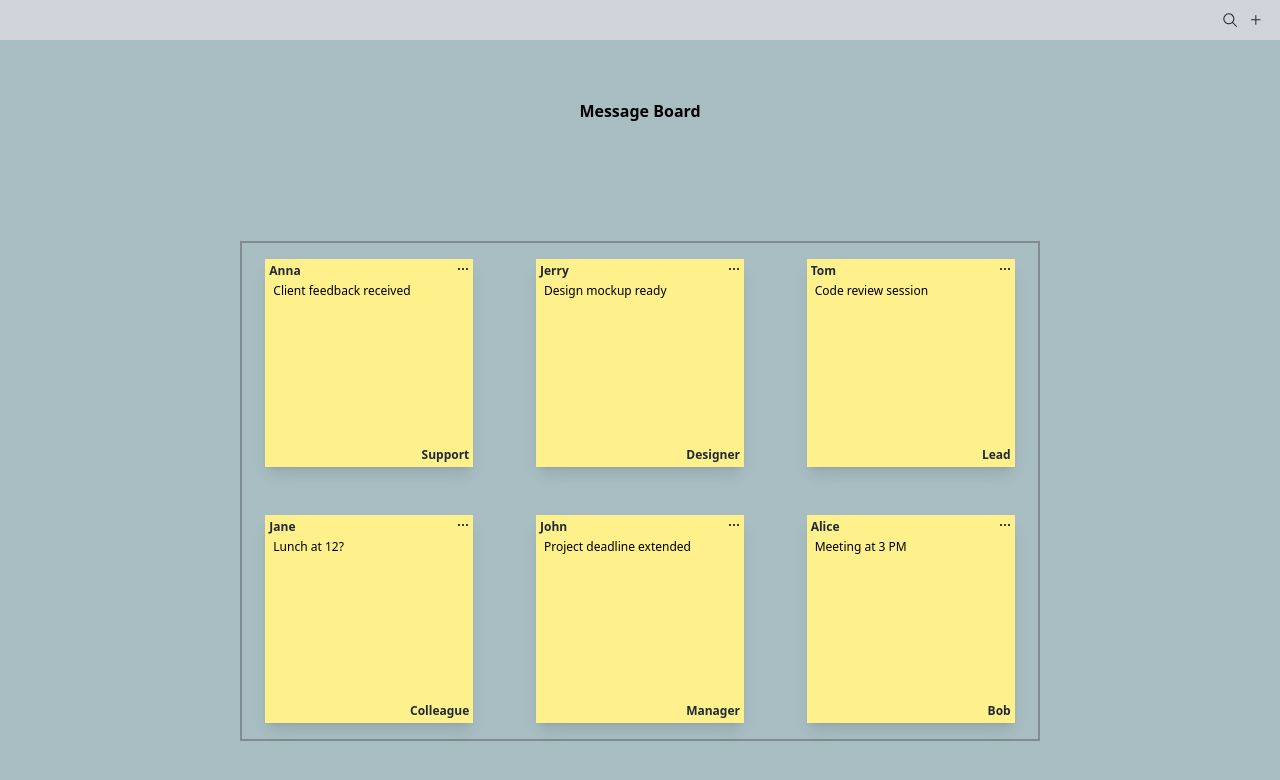
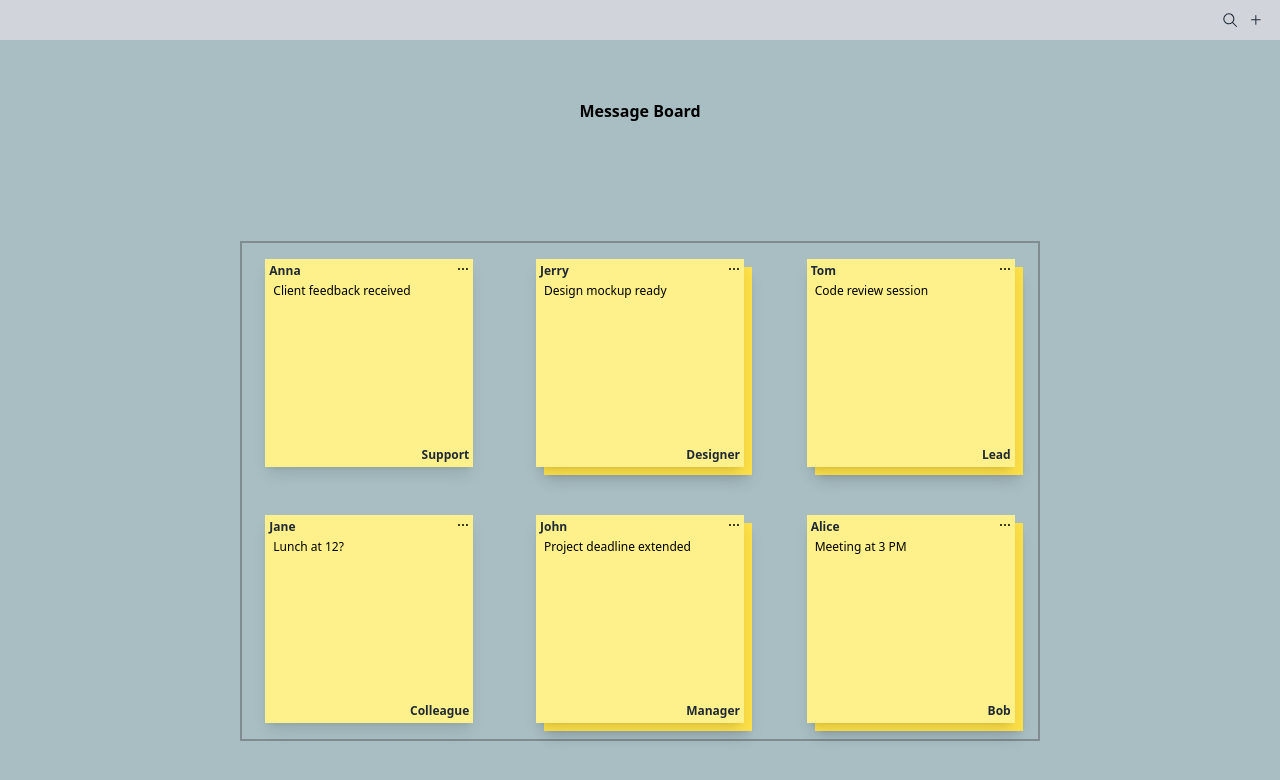
Before and after one commit to forget0224/message-board, a Next.js app: page /messageboard in a window 1280 px wide. Shown: the top 780 px of the page. Built offline with nearby package versions, Linux system fonts and the light colour scheme.

Commit message:
feat: replies note layout & notes modal & reply submit function

```diff
--- a/components/boards.js
+++ b/components/boards.js
@@ -6,6 +6,10 @@ export default function Boards({
   userId,
   deleteNote,
   paginatedNotes,
+  activeNoteId,
+  onToggleOptions,
+  onEdit,
+  onReply,
 }) {
   return (
     <div
@@ -25,6 +29,11 @@ export default function Boards({
             showAdd={showAdd}
             userId={userId}
             deleteNote={deleteNote}
+            showOptions={activeNoteId === note.id}
+            onToggleOptions={onToggleOptions}
+            onEdit={onEdit}
+            onReply={onReply}
+            replies={note.replies}
           />
         ))}
       </div>
--- a/components/formButton.js
+++ b/components/formButton.js
@@ -1,8 +1,8 @@
 import React from 'react'
 
-export default function FormButton({ addNote, handleReset }) {
+export default function FormButton({ onSubmit, handleReset }) {
   return (
-    <div className="w-[400px] flex justify-around px-4">
+    <div className="sm:w-[400px] w-full flex justify-around px-4">
       <button
         onClick={handleReset}
         className="bg-gray-300 hover:bg-gray-400 text-gray-800 font-bold py-2 px-10 rounded focus:outline-none focus:shadow-outline"
@@ -10,7 +10,7 @@ export default function FormButton({ addNote, handleReset }) {
         重填
       </button>
       <button
-        onClick={addNote}
+        onClick={onSubmit}
         className="bg-yellow-200 hover:bg-yellow-300 text-gray-800 font-bold py-2 px-10 rounded focus:outline-none focus:shadow-outline"
       >
         送出
--- /dev/null
+++ b/components/modal.js
@@ -0,0 +1,37 @@
+import React, { useState } from 'react'
+import { GoX } from 'react-icons/go'
+import Typearea from './typearea'
+export default function modal({ isOpen, onClose, children, mode }) {
+  return (
+    <div
+      className={`fixed inset-0 z-50 flex items-center justify-center ${isOpen ? '' : 'hidden'}`}
+    >
+      <div
+        className="fixed inset-0 bg-black opacity-50"
+        onClick={onClose}
+      ></div>
+      <div className="relative w-full max-w-2xl px-4 h-full md:h-auto">
+        <div className="bg-white rounded-lg shadow dark:bg-gray-700 relative z-50">
+          <div className="flex items-start justify-between p-5 border-b rounded-t dark:border-gray-600">
+            <h3 className="text-gray-900 text-xl lg:text-2xl font-semibold dark:text-white">
+              Modal Title
+            </h3>
+            <button
+              type="button"
+              className="text-gray-400 bg-transparent hover:bg-gray-200 hover:text-gray-900 rounded-lg text-sm p-1.5 ml-auto inline-flex items-center dark:hover:bg-gray-600 dark:hover:text-white"
+              onClick={onClose}
+            >
+              <GoX className="w-5 h-5" />
+            </button>
+          </div>
+
+          <div className="p-6 flex  flex-col sm:flex-row">
+            <div className="flex-1 border-b sm:border-none">sdfsdf</div>
+
+            <div className=" sm:border-l  space-x-4">{children}</div>
+          </div>
+        </div>
+      </div>
+    </div>
+  )
+}
--- a/components/note.js
+++ b/components/note.js
@@ -1,4 +1,4 @@
-import React, { useState } from 'react'
+import React from 'react'
 import { GoKebabHorizontal, GoTrash, GoReply, GoPencil } from 'react-icons/go'
 
 export default function Note({
@@ -10,26 +10,31 @@ export default function Note({
   userId,
   noteId,
   deleteNote,
+  showOptions,
+  onToggleOptions,
+  onEdit,
+  onReply,
+  replies = [],
 }) {
-  const [showOptions, setShowOptions] = useState(false)
-
-  const handleToggleOptions = () => {
-    setShowOptions(!showOptions)
-  }
-
   return (
+    <div className="relative">
       <div
-      className={`${showAdd ? 'w-20 h-20 sm:w-40 sm:h-40 ' : 'w-32 h-32  sm:w-52 sm:h-52'} bg-yellow-200 shadow-lg p-1 relative  flex flex-col justify-between text-xs`}
+        className={`${showAdd ? 'w-20 h-20 sm:w-40 sm:h-40' : 'w-32 h-32 sm:w-52 sm:h-52'} bg-yellow-200 cursor-pointer shadow-lg p-1 relative flex flex-col justify-between text-xs`}
+        onClick={() => onReply(noteId)}
+        style={{ zIndex: replies.length + 1 }}
       >
         <div className="flex justify-between w-full">
           <p className="text-gray-800 font-bold">{to}</p>
           <GoKebabHorizontal
             className="cursor-pointer"
-          onClick={handleToggleOptions}
+            onClick={(e) => {
+              e.stopPropagation()
+              onToggleOptions(noteId)
+            }}
           />
         </div>
         <p
-        className={`w-full flex-grow  p-1 rounded resize-none border-none focus:outline-none  ${showAdd ? 'truncate' : 'break-words'} `}
+          className={`w-full flex-grow p-1 rounded resize-none border-none focus:outline-none ${showAdd ? 'truncate' : 'break-words'}`}
         >
           {content}
         </p>
@@ -37,11 +42,14 @@ export default function Note({
           <p className="text-gray-800 font-bold text-right ml-auto">{from}</p>
         </div>
         {showOptions && (
-        <div className="absolute right-0 bg-white shadow-md rounded-md  mt-3 z-10">
+          <div
+            className="note-options absolute right-0 bg-white shadow-md rounded-md mt-3 z-10"
+            onClick={(e) => e.stopPropagation()}
+          >
             {fromId === userId && (
               <>
                 <button
-                // onClick={handleEdit}
+                  onClick={() => onEdit(noteId)}
                   className="flex justify-between items-center w-full px-4 py-2 text-xs sm:text-sm text-gray-700 hover:bg-gray-100"
                 >
                   修改 <GoPencil className="ml-2" />
@@ -55,7 +63,7 @@ export default function Note({
               </>
             )}
             <button
-            // onClick={handleReply}
+              onClick={() => onReply(noteId)}
               className="flex justify-between items-center w-full px-4 py-2 text-xs sm:text-sm text-gray-700"
             >
               回覆 <GoReply className="ml-2" />
@@ -63,5 +71,15 @@ export default function Note({
           </div>
         )}
       </div>
+
+      {replies.length > 0 && (
+        <div
+          className={`absolute bg-yellow-300 shadow-lg p-1 flex flex-col justify-between text-xs ${showAdd ? 'w-20 h-20 sm:w-40 sm:h-40 top-1 left-1 sm:top-2 sm:left-2' : 'w-32 h-32 sm:w-52 sm:h-52 top-2 left-2 '}`}
+          style={{
+            zIndex: replies.length,
+          }}
+        ></div>
+      )}
+    </div>
   )
 }
--- a/components/typearea.js
+++ b/components/typearea.js
@@ -12,7 +12,7 @@ export default function Typearea({
 }) {
   return (
     <>
-      <div className="bg-[#A8BEC3] lg:w-[400px] lg:h-[300px] w-[300px] h-[225px]   lg:p-4">
+      <div className=" lg:w-[400px] lg:h-[300px] w-[300px] h-[225px]   lg:p-4">
         <div className="flex flex-col justify-around items-center w-full h-full">
           <div className="flex flex-row justify-between items-center w-full gap-2">
             <Input
--- a/pages/api/notes.js
+++ b/pages/api/notes.js
@@ -6,7 +6,20 @@ let notesData = [
     content: 'Meeting at 3 PM',
     from: 'Bob',
     timestamp: '2024/08/02 10:00',
-    replies: [],
+    replies: [
+      {
+        id: 1,
+        from: 'Charlie',
+        content: 'I will join the meeting too.',
+        timestamp: '2024/08/02 11:00',
+      },
+      {
+        id: 2,
+        from: 'David',
+        content: 'Please send me the meeting link.',
+        timestamp: '2024/08/02 11:05',
+      },
+    ],
   },
   {
     id: 2,
@@ -15,7 +28,14 @@ let notesData = [
     content: 'Project deadline extended',
     from: 'Manager',
     timestamp: '2024/08/02 10:10',
-    replies: [],
+    replies: [
+      {
+        id: 1,
+        from: 'Eve',
+        content: 'Thank you for the update.',
+        timestamp: '2024/08/02 11:10',
+      },
+    ],
   },
   {
     id: 3,
@@ -33,7 +53,20 @@ let notesData = [
     content: 'Code review session',
     from: 'Lead',
     timestamp: '2024/08/02 10:30',
-    replies: [],
+    replies: [
+      {
+        id: 1,
+        from: 'Mike',
+        content: 'I have some code to review as well.',
+        timestamp: '2024/08/02 11:20',
+      },
+      {
+        id: 2,
+        from: 'Nina',
+        content: 'Looking forward to it.',
+        timestamp: '2024/08/02 11:25',
+      },
+    ],
   },
   {
     id: 5,
@@ -42,7 +75,14 @@ let notesData = [
     content: 'Design mockup ready',
     from: 'Designer',
     timestamp: '2024/08/02 10:40',
-    replies: [],
+    replies: [
+      {
+        id: 1,
+        from: 'Oscar',
+        content: 'Great job!',
+        timestamp: '2024/08/02 11:30',
+      },
+    ],
   },
   {
     id: 6,
@@ -77,6 +117,25 @@ export default function handler(req, res) {
       res.status(201).json(newNote)
       break
     }
+    case 'PUT': {
+      const { noteId, userId, to, content, reply } = req.body
+      const noteIndex = notesData.findIndex(
+        (note) => note.id === noteId && note.userId === userId,
+      )
+      if (noteIndex !== -1) {
+        if (reply) {
+          reply.id = notesData[noteIndex].replies.length + 1
+          notesData[noteIndex].replies.push(reply)
+        } else {
+          notesData[noteIndex].to = to
+          notesData[noteIndex].content = content
+        }
+        res.status(200).json(notesData[noteIndex])
+      } else {
+        res.status(404).json({ error: '找不到該筆記或未授權' })
+      }
+      break
+    }
     case 'DELETE': {
       const { noteId, userId } = req.body
       const noteIndex = notesData.findIndex(
--- a/pages/messageboard/index.js
+++ b/pages/messageboard/index.js
@@ -3,9 +3,15 @@ import Typearea from '@/components/typearea'
 import Pagination from '@/components/pagination'
 import Boards from '@/components/boards'
 import Header from '@/components/header'
+import Modal from '@/components/modal'
 import FormButton from '@/components/formButton'
 import { v4 as uuidv4 } from 'uuid'
-import { fetchNotes, addNote, deleteNote } from '@/services/notesService'
+import {
+  fetchNotes,
+  addNote,
+  deleteNote,
+  updateNote,
+} from '@/services/notesService'
 const getUserId = () => {
   let userId = localStorage.getItem('userId')
   if (!userId) {
@@ -23,6 +29,10 @@ export default function Home() {
   const [message, setMessage] = useState('')
   const [notesData, setNotesData] = useState([])
   const [userId, setUserId] = useState(null)
+  const [activeNoteId, setActiveNoteId] = useState(null)
+  const [isModalOpen, setIsModalOpen] = useState(false)
+  const [modalContent, setModalContent] = useState(null)
+  const [currentNote, setCurrentNote] = useState(null)
   const notesPerPage = 6
   const totalPages = Math.ceil(notesData.length / notesPerPage)
 
@@ -73,10 +83,93 @@ export default function Home() {
   }
 
   const handleReset = () => {
-    setUsername('')
+    if (!hasUsername) {
+      setUsername('')
+    }
     setTo('')
     setMessage('')
   }
+
+  const handleToggleOptions = (noteId) => {
+    setActiveNoteId(noteId === activeNoteId ? null : noteId)
+  }
+  const handleEdit = (noteId) => {
+    const note = notesData.find((note) => note.id === noteId)
+    setCurrentNote(note)
+    setUsername(note.from)
+    setTo(note.to)
+    setMessage(note.content)
+    setModalContent('edit')
+    setIsModalOpen(true)
+  }
+
+  const handleReply = (noteId) => {
+    const note = notesData.find((note) => note.id === noteId)
+    setCurrentNote(note)
+    setUsername(note.from)
+    setTo(note.to)
+    setMessage('')
+    setModalContent('reply')
+    setIsModalOpen(true)
+  }
+
+  const handleCloseModal = () => {
+    setIsModalOpen(false)
+    setModalContent(null)
+    setCurrentNote(null)
+  }
+
+  const handleSubmitEdit = async () => {
+    try {
+      const updatedNote = { ...currentNote, to, content: message }
+      await updateNote(updatedNote)
+      setNotesData(
+        notesData.map((note) =>
+          note.id === updatedNote.id ? updatedNote : note,
+        ),
+      )
+      handleCloseModal()
+    } catch (error) {
+      console.error('更新失敗:', error)
+    }
+  }
+
+  const handleSubmitReply = async () => {
+    try {
+      const reply = {
+        from: username,
+        content: message,
+        timestamp: new Date().toISOString(),
+      }
+      const updatedNote = {
+        ...currentNote,
+        replies: [...currentNote.replies, reply],
+      }
+      console.log(updatedNote)
+      await updateNote(currentNote.id, updatedNote)
+      setNotesData(
+        notesData.map((note) =>
+          note.id === updatedNote.id ? updatedNote : note,
+        ),
+      )
+      handleCloseModal()
+    } catch (error) {
+      console.error('回覆失敗', error)
+    }
+  }
+  useEffect(() => {
+    const handleClickOutside = (event) => {
+      if (event.target.closest('.note-options') === null) {
+        setActiveNoteId(null)
+      }
+    }
+
+    document.addEventListener('click', handleClickOutside)
+
+    return () => {
+      document.removeEventListener('click', handleClickOutside)
+    }
+  }, [])
 
   const paginatedNotes = notesData.slice(
     (currentPage - 1) * notesPerPage,
@@ -96,6 +189,10 @@ export default function Home() {
             paginatedNotes={paginatedNotes}
             userId={userId}
             deleteNote={handleDelete}
+            activeNoteId={activeNoteId}
+            onToggleOptions={handleToggleOptions}
+            onEdit={handleEdit}
+            onReply={handleReply}
           />
           {totalPages > 1 && (
             <Pagination
@@ -118,10 +215,44 @@ export default function Home() {
               setMessage={setMessage}
             />
 
-            <FormButton addNote={handleAddNote} handleReset={handleReset} />
+            <FormButton onSubmit={handleAddNote} handleReset={handleReset} />
           </div>
         )}
       </div>
+      {isModalOpen && (
+        <Modal isOpen={isModalOpen} onClose={handleCloseModal}>
+          {modalContent === 'edit' && (
+            <>
+              <Typearea
+                username={currentNote.from}
+                setUsername={setUsername}
+                setHasUsername={setHasUsername}
+                hasUsername={hasUsername}
+                to={currentNote.to}
+                setTo={setTo}
+                message={currentNote.content}
+                setMessage={setMessage}
+              />
+              <FormButton onSubmit={handleSubmitEdit} onReset={handleReset} />
+            </>
+          )}
+          {modalContent === 'reply' && (
+            <>
+              <Typearea
+                username={username}
+                setUsername={setUsername}
+                setHasUsername={setHasUsername}
+                hasUsername={hasUsername}
+                to={currentNote.from}
+                setTo={setTo}
+                message={message}
+                setMessage={setMessage}
+              />
+              <FormButton onSubmit={handleSubmitReply} onReset={handleReset} />
+            </>
+          )}
+        </Modal>
+      )}
     </>
   )
 }
```
Also changed, not shown: services/notesService.js (+15 -0 lines). Lines whose indentation alone changed are shown as unchanged.
